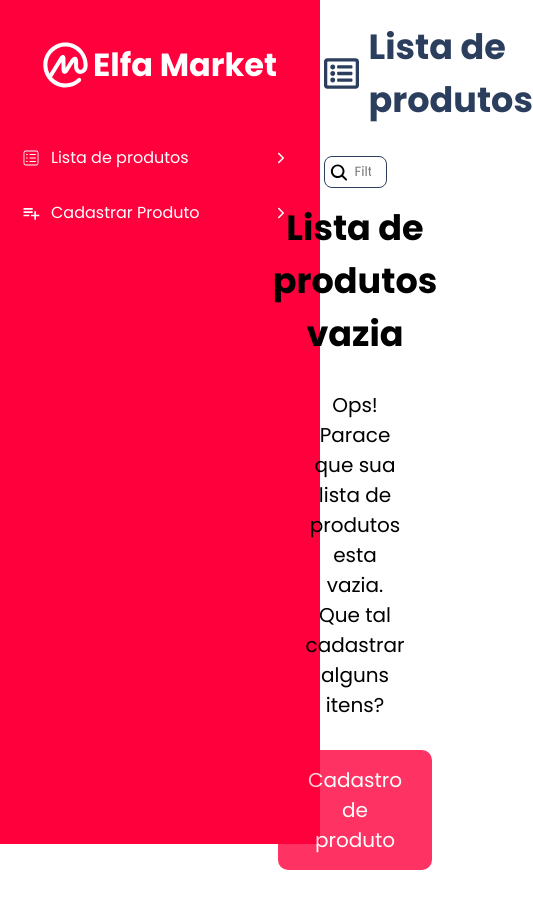
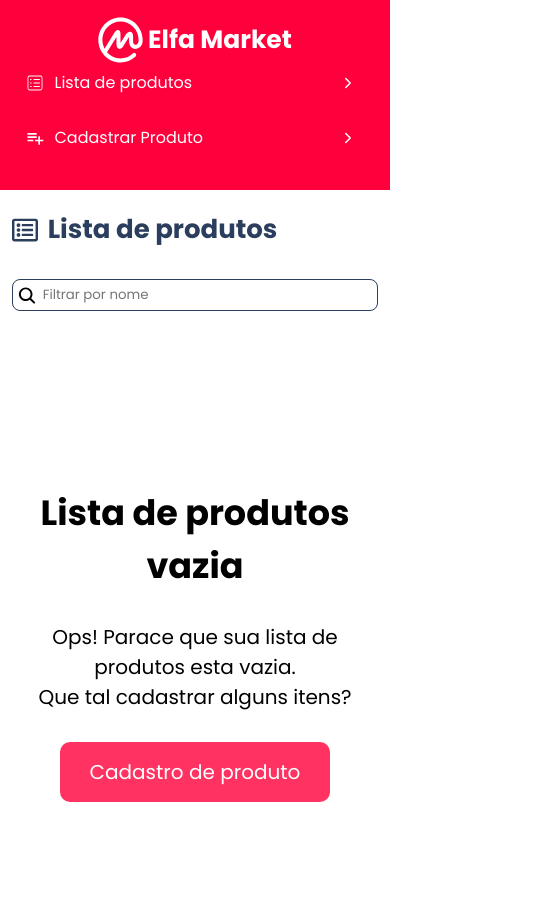
Before and after one commit to HLima02/elfa_market, a React (Vite) app: page / in a window 390 px wide. Shown: the top 908 px of the page, 533 px wide, since content can reach past the window. Before the commit the page ends 873 px from the top, so only its background shows below. Built offline with nearby package versions, Linux system fonts and the light colour scheme.

Commit message:
Resposividade das páginas

```diff
--- a/src/App.globals.scss
+++ b/src/App.globals.scss
@@ -10,6 +10,7 @@
 html, body {
   width: 100%;
   height: 100%;
+  min-width: 350px;
 }
 
 ul, li { list-style-type: none;}
@@ -23,3 +24,19 @@ img { width: 100%;}
   width: calc(100% - 320px);
   height: 80vh;
 }
+
+@media only screen and (max-width: 1040px) {
+  .right_side {
+    margin-left: 260px;
+    width: calc(100% - 260px);
+    padding: 0 2%;
+  }
+}
+
+@media only screen and (max-width: 780px) {
+  .right_side {
+    margin-left: 0;
+    width: 100%;
+    padding: 0 3% 30px;
+  }
+}
--- a/src/components/BtnRegistration/style.scss
+++ b/src/components/BtnRegistration/style.scss
@@ -17,4 +17,11 @@
       transform: scale(1.1);
     }
   }
+
+  @media only screen and (max-width: 580px){
+    .btn_register {
+      padding: 10px 20px;
+      font-size: 16px;
     }
+  }
+}
--- a/src/components/FormProductRegistration/style.scss
+++ b/src/components/FormProductRegistration/style.scss
@@ -50,4 +50,17 @@ form {
     max-width: 300px;
     margin: 30px auto;
   }
+
+  @media only screen and (max-width: 1040px){
+    padding: 40px 0;
+  }
+
+  @media only screen and (max-width: 580px){
+    padding: 0;
+
+    button {
+      font-size: 18px;
+      margin-top: 10px;
+    }
+  }
 }
--- a/src/components/Heading/stye.scss
+++ b/src/components/Heading/stye.scss
@@ -16,4 +16,14 @@
       margin-right: 10px;
     }
   }
+
+  @media only screen and (max-width: 1040px){
+    margin: 20px 0;
+  }
+
+  @media only screen and (max-width: 580px){
+    h2 {
+      font-size: 26px;
+    }
+  }
 }
--- a/src/components/Menu/index.tsx
+++ b/src/components/Menu/index.tsx
@@ -5,19 +5,27 @@ import { RiHome2Line } from "react-icons/ri";
 import { CiViewList } from "react-icons/ci";
 import { MdPlaylistAdd } from "react-icons/md";
 import { IoIosArrowForward } from "react-icons/io";
+import { LuMenu } from "react-icons/lu";
 
 import './style.scss'
 
 export default function Menu() {
   return (
     <div className='sidebar'>
-      <h2><SiCoinmarketcap size={50}/> Elfa Market</h2>
-      <div className='sidebar__links'>
-        {/* <Link to="/"><span><RiHome2Line size={20}/> Painel</span> <span><IoIosArrowForward/></span></Link> */}
-        <Link to="/"><span><CiViewList size={20}/>Lista de produtos</span><span><IoIosArrowForward/></span></Link>
-        <Link to="/cadastrar_produtos"><span><MdPlaylistAdd size={20}/> Cadastrar Produto</span> <span><IoIosArrowForward/></span></Link>
+      <div className='sidebar_content'>
+        <h2><SiCoinmarketcap /> Elfa Market</h2>
+        <div className='sidebar__links'>
+          {/* <Link to="/"><span><RiHome2Line size={20}/> Painel</span> <span><IoIosArrowForward/></span></Link> */}
+          <Link to="/"><span><CiViewList size={20}/>Lista de produtos</span><span><IoIosArrowForward/></span></Link>
+          <Link to="/cadastrar_produtos"><span><MdPlaylistAdd size={20}/> Cadastrar Produto</span> <span><IoIosArrowForward/></span></Link>
 
+        </div>
       </div>
+
+      {/* <div className='label_menu'>
+        <span>Menu</span>
+        <LuMenu />
+      </div> */}
     </div>
   )
 }
--- a/src/components/Menu/style.scss
+++ b/src/components/Menu/style.scss
@@ -1,4 +1,6 @@
 .sidebar {
+  position: relative;
+  .sidebar_content {
     width: 100%;
     max-width: 320px;
     position: fixed;
@@ -20,6 +22,7 @@
       align-items: center;
       svg {
         padding-right: 5px;
+        font-size: 50px;
       }
     }
 
@@ -54,7 +57,49 @@
           }
         }
       }
-
-
     }
   }
+
+  @media only screen and (max-width: 1040px){
+    .sidebar_content {
+      max-width: 260px;
+    }
+  }
+
+  @media only screen and (max-width: 780px) {
+    max-width: 100%;
+
+    .sidebar_content {
+      max-width: 100%;
+      position: relative;
+      padding: 15px 0;
+
+      h2 {
+        font-size: 25px;
+
+        svg {
+          font-size: px;
+        }
+      }
+
+      .sidebar__links {
+        padding: 0 5%;
+      }
+    }
+  }
+
+  // .label_menu {
+  //   background-color: #ff003c;
+  //   max-width: 100px;
+  //   width: 100%;
+  //   position: fixed;
+  //   padding: 5px 15px;
+  //   display: flex;
+  //   justify-content: space-between;
+  //   align-items: center;
+  //   cursor: pointer;
+  //   svg {
+  //     font-size: 20px;
+  //   }
+  // }
+}
--- a/src/components/ProductFilter/style.scss
+++ b/src/components/ProductFilter/style.scss
@@ -18,4 +18,8 @@
     padding: 5px 15px 5px 30px;
     border-radius: 8px;
   }
+
+  @media only screen and (max-width: 1040px){
+    padding: 10px 0;
+  }
 }
--- a/src/components/ProductList/style.scss
+++ b/src/components/ProductList/style.scss
@@ -28,7 +28,7 @@
     }
 
     .trash {
-      width: 5%;
+      width: 6%;
       cursor: pointer;
     }
 
@@ -43,4 +43,14 @@
       }
     }
   }
+
+  @media only screen and (max-width: 580px){
+    tr {
+      .see_product {
+        button {
+          font-size: 11px;
+        }
+      }
+    }
+  }
 }
```
Lines whose indentation alone changed are shown as unchanged.
